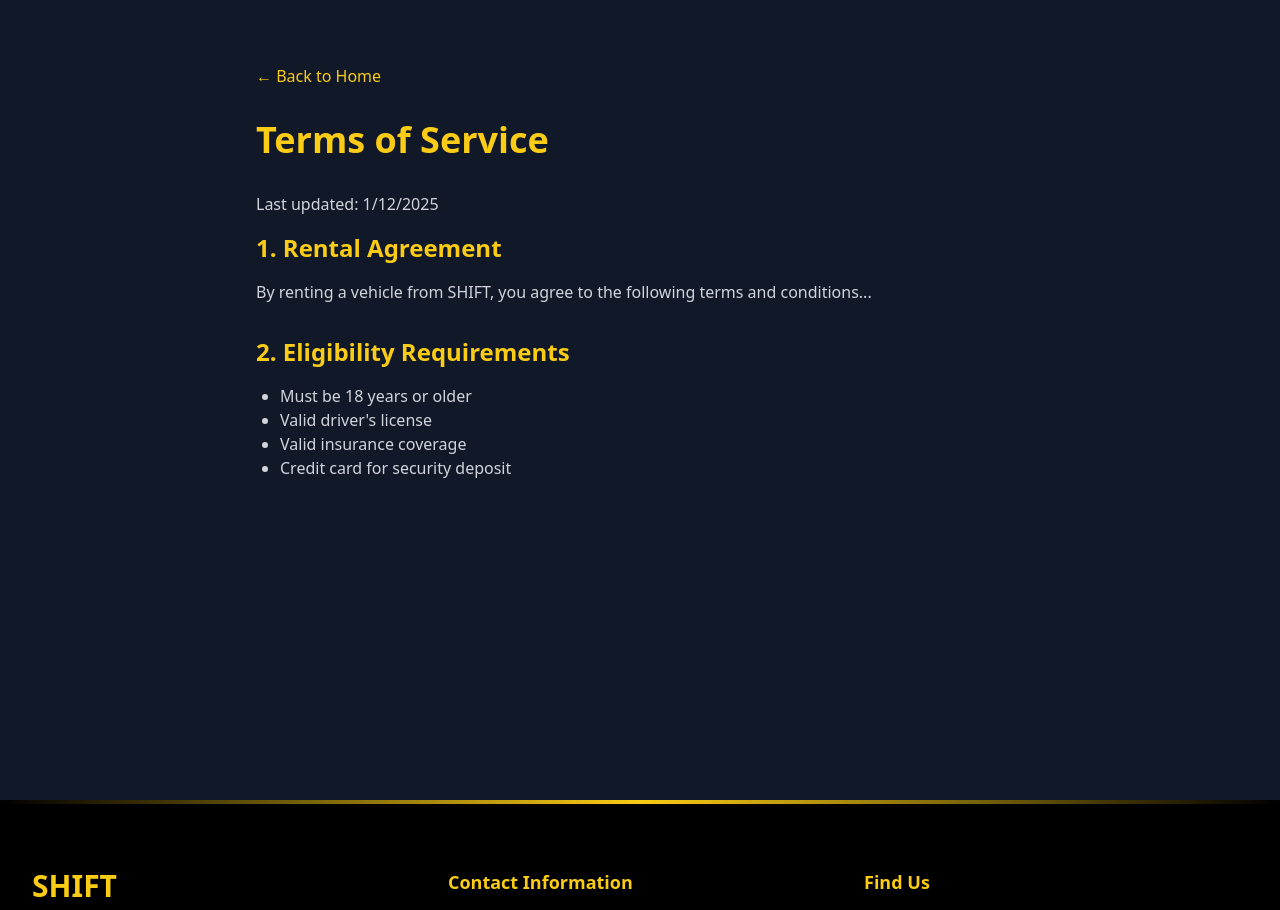
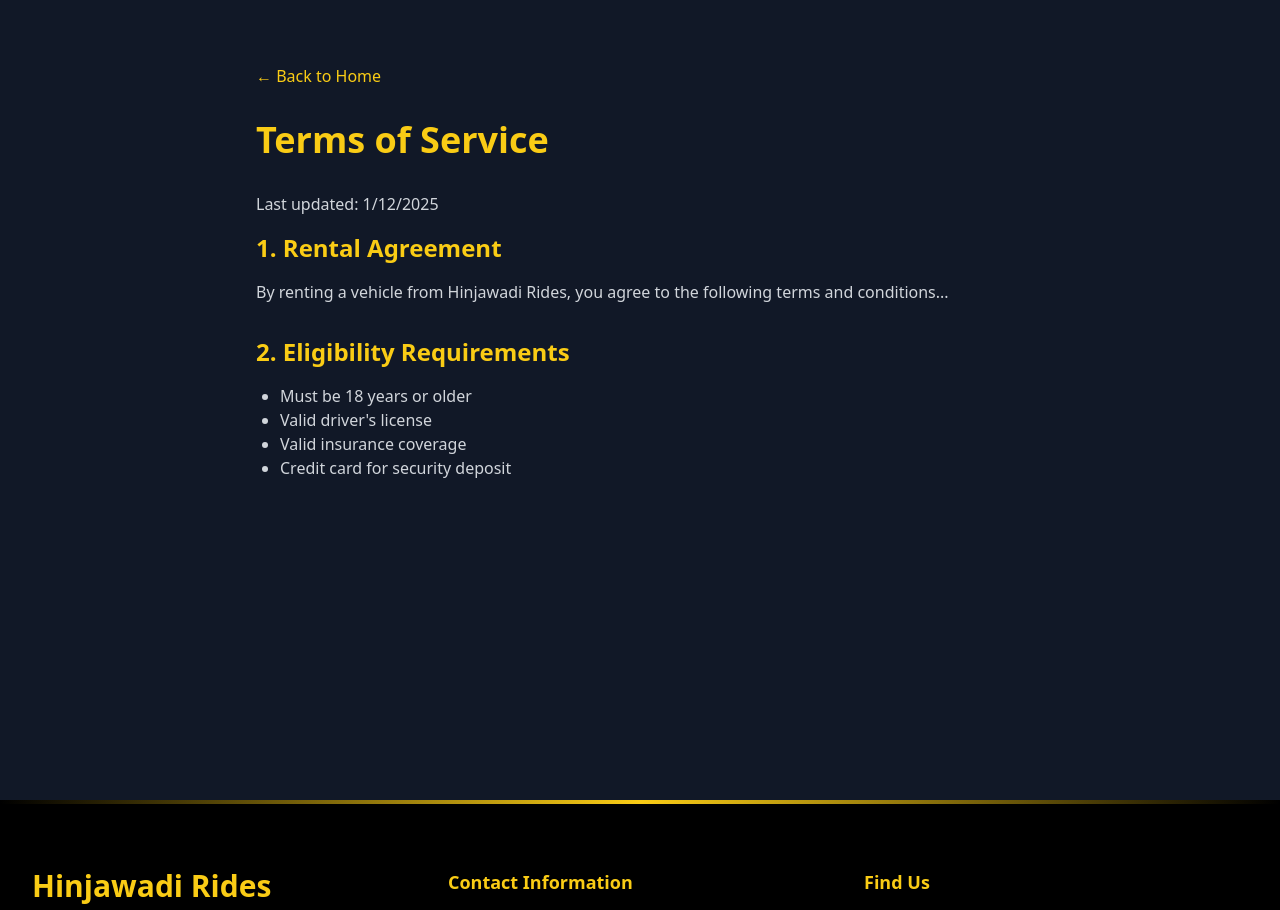
Before and after one commit to samirdhoran2000/prakash_bike_new, a React (Vite) app: page /terms in a window 1280 px wide. Shown: the top 910 px of the page. Built offline with nearby package versions, Linux system fonts and the light colour scheme.

Commit message:
name change to hinjawadi rides

```diff
--- a/index.html
+++ b/index.html
@@ -2,20 +2,16 @@
 <html lang="en">
   <head>
     <meta charset="UTF-8" />
-    <link rel="icon" type="image/svg+xml" href="/vite.svg" />
+    <link rel="icon" type="image/png" href="/Hinjawadi_Rides.png" />
     <meta name="viewport" content="width=device-width, initial-scale=1.0" />
-    <title>Bike Rental</title>
+    <title>Gurukrupa Sale and Rentals, Two Wheeler & Four Wheeler, Hinjawadi
+    Bike Rental Bikes and Scooter | Hinjawadi Rides</title>
     <meta name="description" content="Rent the best bikes at affordable prices. Explore our wide range of bikes and choose the one that suits you best.">
     <meta name="keywords" content="bike rental, rent bikes, affordable bike rental, bike hire">
     <meta name="author" content="Your Company Name">
     <!-- Google AdSense -->
-    <script async src="https://pagead2.googlesyndication.com/pagead/js/adsbygoogle.js"></script>
-    <script>
-      (adsbygoogle = window.adsbygoogle || []).push({
-        google_ad_client: "ca-pub-XXXXXXXXXXXXXXXX",
-        enable_page_level_ads: true
-      });
-    </script>
+  <script async src="https://pagead2.googlesyndication.com/pagead/js/adsbygoogle.js?client=ca-pub-7766213774625936"
+    crossorigin="anonymous"></script>
   </head>
   <body>
     <div id="root"></div>
--- a/src/App.jsx
+++ b/src/App.jsx
@@ -32,14 +32,51 @@
         <Helmet>
           <title>
             Gurukrupa Sale and Rentals, Two Wheeler & Four Wheeler, Hinjawadi
-            Bike Rental Bikes and Scooter
+            Bike Rental Bikes and Scooter | Hinjawadi Rides
           </title>
           <meta
             name="description"
-            content="Gurukrupa Rental and Bikes & Services, based in Hinjawadi, Pune, offers a diverse selection of two-wheeler and four-wheeler rental options. Our fleet includes well-maintained bikes, scooters, and cars, ensuring a safe and enjoyable ride for our customers. We provide flexible rental plans—daily, weekly, and monthly—to accommodate various needs. Our commitment to customer satisfaction is reflected in our professional service and competitive pricing.
+            content="Gurukrupa Rental and Bikes & Services, operating under the brand name Hinjawadi Rides, based in Hinjawadi, Pune, offers a diverse selection of two-wheeler and four-wheeler rental options. Our fleet includes well-maintained bikes, scooters, and cars, ensuring a safe and enjoyable ride for our customers. We provide flexible rental plans—daily, weekly, and monthly—to accommodate various needs. Our commitment to customer satisfaction is reflected in our professional service and competitive pricing.
 
 For more information or to make a booking, please visit our website at [hinjawadibike.com](https://hinjawadibike.com/) or contact us at +91 73787-53636. "
           />
+        </Helmet>
+        <Helmet>
+          <title>Gurukrupa Rental and Bikes & Services</title>
+          <meta
+            name="description"
+            content="Explore a wide range of high-quality rental products at Gurukrupa Rental & Sales Services Shop. From tools and equipment to party supplies, we offer affordable and reliable rental solutions. Serving Hinjawadi, Pune, Maharashtra, India with convenient rental services."
+          />
+          <meta
+            name="keywords"
+            content="Gurukrupa Rental Shop, rental services, tools rental, equipment rental, party supplies, affordable rentals, reliable rentals, Gurukrupa Sales and Services, Lakshmi Chowk Road Hinjawadi, Behind MRF Showroom, Near Mukai Food Court, Mukai Nagar, Hinjawadi-411057, Pune, Maharashtra, India rentals"
+          />
+          <meta
+            name="author"
+            content="Prakash Indure, Gurukrupa Rental and Sales & Services Shop"
+          />
+          <script type="application/ld+json">
+            {JSON.stringify({
+              "@context": "http://schema.org",
+              "@type": "LocalBusiness",
+              name: "Gurukrupa Rental and Sales Services",
+              description:
+                "Explore a wide range of high-quality rental products at Gurukrupa Rental & Sales Services Shop. From tools and equipment to party supplies, we offer affordable and reliable rental solutions. Serving Hinjawadi, Pune, Maharashtra, India with convenient rental services.",
+              address: {
+                "@type": "PostalAddress",
+                streetAddress: "Lakshmi Chowk Road",
+                addressLocality: "Hinjawadi",
+                addressRegion: "Pune",
+                postalCode: "411057",
+                addressCountry: "India",
+              },
+              telephone: "+91-7378753636",
+              url: "https://hinjawadibike.com",
+              image:
+                "https://github.com/samirdhoran2000/prakash_bike/blob/master/public/Gurukrupa.png",
+              priceRange: "$$",
+            })}
+          </script>
         </Helmet>
         <Routes>
           <Route
--- a/src/components/About.jsx
+++ b/src/components/About.jsx
@@ -32,7 +32,7 @@
         {/* Section Header */}
         <div className="text-center mb-16">
           <h2 className="text-4xl lg:text-5xl font-bold text-yellow-400 mb-4">
-            About SHIFT
+            About Hinjawadi Rides
           </h2>
           <div className="w-24 h-1 bg-yellow-400 mx-auto rounded-full"></div>
         </div>
@@ -44,7 +44,7 @@
             <div className="aspect-w-16 aspect-h-9 rounded-xl overflow-hidden">
               <img
                 src="./Sun_Bike.webp"
-                alt="About SHIFT"
+                alt="About Hinjawadi Rides"
                 className="w-full h-full object-cover"
               />
             </div>
@@ -60,10 +60,10 @@
               Your Premier Destination for Premium Bike Rentals
             </h3>
             <p className="text-gray-300 leading-relaxed">
-              At SHIFT, we&apos;re passionate about providing exceptional bike rental
-              experiences. Founded in 2018, we&apos;ve been serving riders with a
-              curated fleet of well-maintained bikes, personalized service, and
-              competitive rates.
+              At Hinjawadi Rides, we&apos;re passionate about providing
+              exceptional bike rental experiences. Founded in 2018, we&apos;ve
+              been serving riders with a curated fleet of well-maintained bikes,
+              personalized service, and competitive rates.
             </p>
 
             {/* Features Grid */}
--- a/src/components/Footer.jsx
+++ b/src/components/Footer.jsx
@@ -30,7 +30,7 @@
             <div className="space-y-8">
               <div>
                 <h2 className="text-3xl font-bold text-yellow-400 mb-2">
-                  SHIFT
+                  Hinjawadi Rides
                 </h2>
                 <p className="text-gray-400 max-w-sm">
                   Your premier destination for premium bike rentals in Mammoth,
--- a/src/components/Hero.jsx
+++ b/src/components/Hero.jsx
@@ -19,7 +19,7 @@
         <div className="flex items-center justify-between">
           {/* Logo */}
           <div className="text-xl sm:text-2xl font-extrabold text-yellow-400 tracking-wide">
-            SHIFT
+            Hinjawadi Rides
           </div>
 
           {/* Desktop Navigation */}
@@ -98,18 +98,17 @@
       {/* Hero Content */}
       <div className="relative z-10 flex flex-col items-center justify-center text-center min-h-[calc(100vh-4rem)] px-4 sm:px-6 lg:px-8 py-12 sm:py-16 lg:py-20">
         <h1 className="text-4xl sm:text-5xl md:text-6xl lg:text-7xl font-extrabold leading-tight text-yellow-400 drop-shadow-lg">
-          SHIFT
+          Hinjawadi Rides
         </h1>
         <p className="text-base sm:text-lg md:text-xl lg:text-2xl text-gray-300 mt-4 mb-8 max-w-xl sm:max-w-2xl lg:max-w-3xl">
           A futuristic journey begins with a single ride. Rent the yellow sports
           bike of tomorrow and conquer the roads of Mammoth, California.
         </p>
-          <a
-                    href="tel:+917378753636"
-                  >
-        <button className="bg-yellow-400 text-black px-6 py-3 rounded-md font-bold text-base sm:text-lg hover:bg-transparent hover:text-yellow-400 border border-yellow-400 transition-all duration-300 transform hover:scale-105">
-          Call Now
-        </button></a>
+        <a href="tel:+917378753636">
+          <button className="bg-yellow-400 text-black px-6 py-3 rounded-md font-bold text-base sm:text-lg hover:bg-transparent hover:text-yellow-400 border border-yellow-400 transition-all duration-300 transform hover:scale-105">
+            Call Now
+          </button>
+        </a>
       </div>
     </header>
   );
--- a/src/components/TermsOfService.jsx
+++ b/src/components/TermsOfService.jsx
@@ -24,8 +24,8 @@
               1. Rental Agreement
             </h2>
             <p className="text-gray-300">
-              By renting a vehicle from SHIFT, you agree to the following terms
-              and conditions...
+              By renting a vehicle from Hinjawadi Rides, you agree to the
+              following terms and conditions...
             </p>
           </section>
 
--- a/src/components/Testimonials.jsx
+++ b/src/components/Testimonials.jsx
@@ -1,4 +1,4 @@
-import React from 'react'
+import React from "react";
 
 const Testimonials = () => {
   return (
@@ -12,16 +12,20 @@
         </h2>
         <div className="grid grid-cols-1 md:grid-cols-3 gap-8">
           <div className="bg-gray-800 p-6 rounded-lg shadow-md text-center">
-            <p className="italic">&ldquo;The best bike rental service ever!&quot;</p>
+            <p className="italic">
+              &ldquo;The best bike rental service ever!&quot;
+            </p>
             <span className="block mt-4 font-bold">- Samir, Pune</span>
           </div>
           <div className="bg-gray-800 p-6 rounded-lg shadow-md text-center">
-            <p className="italic">&ldquo;Loved the retro vibes and smooth rides.&ldquo;</p>
+            <p className="italic">
+              &ldquo;Loved the retro vibes and smooth rides.&ldquo;
+            </p>
             <span className="block mt-4 font-bold">- Amol, Pune</span>
           </div>
           <div className="bg-gray-800 p-6 rounded-lg shadow-md text-center">
             <p className="italic">
-              &ldquo;SHIFT made my mountain trip unforgettable.&ldquo;
+              &ldquo;Hinjawadi Rides made my mountain trip unforgettable.&ldquo;
             </p>
             <span className="block mt-4 font-bold">- Nikhil, Mumbai</span>
           </div>
@@ -29,6 +33,6 @@
       </div>
     </section>
   );
-}
+};
 
-export default Testimonials
+export default Testimonials;
```
Also changed, not shown: public/Hinjawadi_Rides.jpeg (added), public/Hinjawadi_Rides.png (added).
